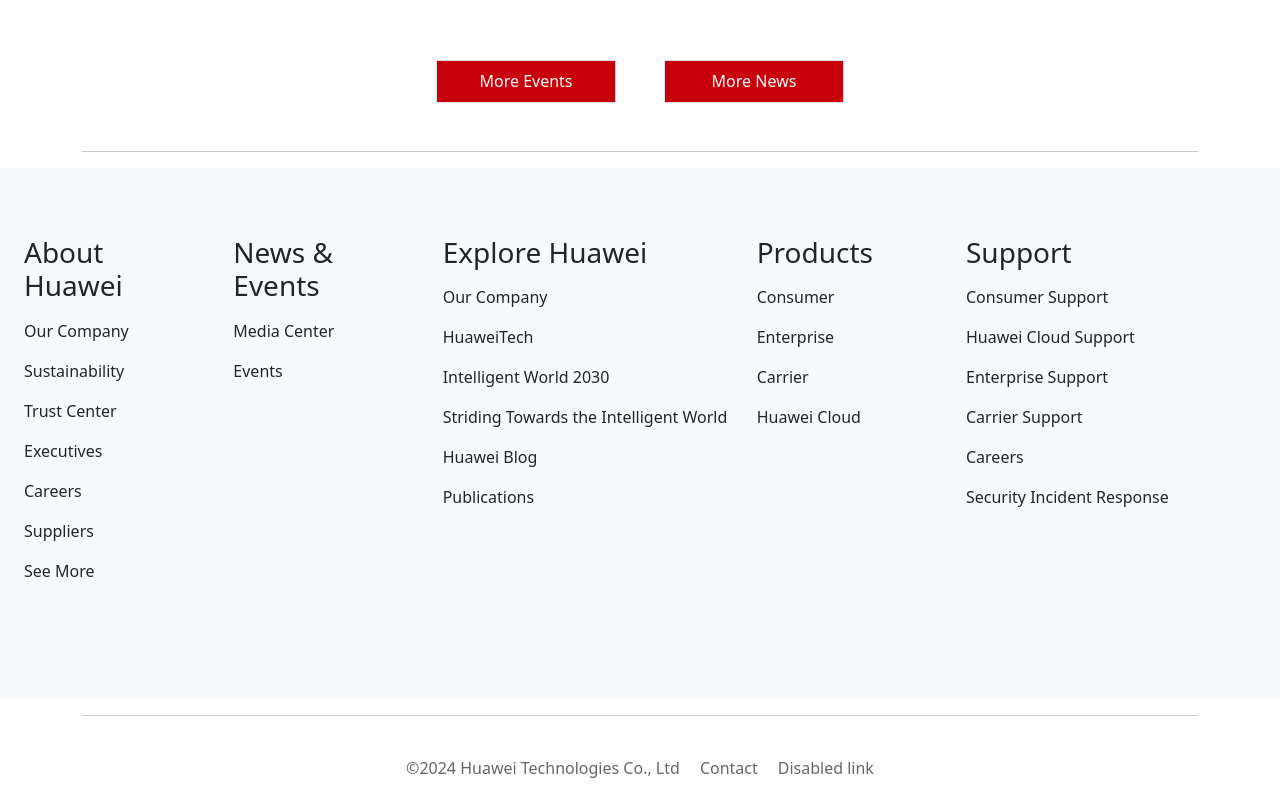
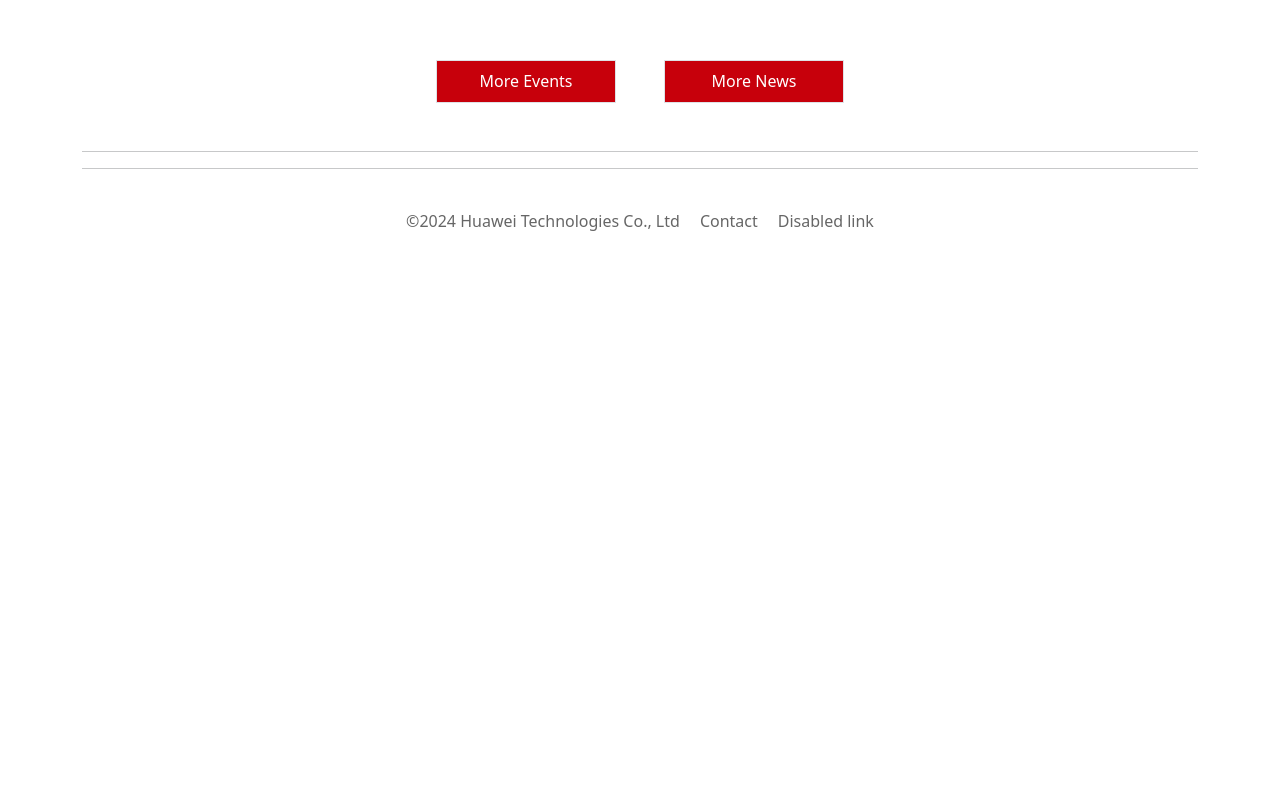
Before and after one commit to jithuthedev/Huwai-Clone-Web-Page, a plain HTML site: page index.html in a window 1280 px wide. Shown: the part 3709-4509 px from the top of the page. After the commit the page ends 3962 px from the top, so only its background shows below. Drawn offline with nearby package versions, Linux system fonts and the light colour scheme.

Commit message:
deleted footer

```diff
--- a/index.html
+++ b/index.html
@@ -247,61 +247,6 @@
       <hr>
     </div>
 
-    <div class="container-fluid footer-section">
-      <div class="row px-4 py-5">
-        <div class="col-lg-2 col-md-4 col-sm-6 col-12 mb-4">
-          <h3>About Huawei</h3>
-          <ul class="list-unstyled footer-links">
-            <li>Our Company</li>
-            <li>Sustainability</li>
-            <li>Trust Center</li>
-            <li>Executives</li>
-            <li>Careers</li>
-            <li>Suppliers</li>
-            <li>See More</li>
-          </ul>
-        </div>
-        <div class="col-lg-2 col-md-4 col-sm-6 col-12 mb-4">
-          <h3>News & Events</h3>
-          <ul class="list-unstyled footer-links">
-            <li>Media Center</li>
-            <li>Events</li>
-          </ul>
-        </div>
-        <div class="col-lg-3 col-md-4 col-sm-6 col-12 mb-4">
-          <h3>Explore Huawei</h3>
-          <ul class="list-unstyled footer-links">
-            <li>Our Company</li>
-            <li>HuaweiTech</li>
-            <li>Intelligent World 2030</li>
-            <li>Striding Towards the Intelligent World</li>
-            <li>Huawei Blog</li>
-            <li>Publications</li>
-          </ul>
-        </div>
-        <div class="col-lg-2 col-md-4 col-sm-6 col-12 mb-4">
-          <h3>Products</h3>
-          <ul class="list-unstyled footer-links">
-            <li>Consumer</li>
-            <li>Enterprise</li>
-            <li>Carrier</li>
-            <li>Huawei Cloud</li>
-          </ul>
-        </div>
-        <div class="col-lg-3 col-md-4 col-sm-6 col-12 mb-4">
-          <h3>Support</h3>
-          <ul class="list-unstyled footer-links">
-            <li>Consumer Support</li>
-            <li>Huawei Cloud Support</li>
-            <li>Enterprise Support</li>
-            <li>Carrier Support</li>
-            <li>Careers</li>
-            <li>Security Incident Response</li>
-          </ul>
-        </div>
-      </div>
-    </div>
-
     <div class="container hr1">
       <hr>
     </div>
```
